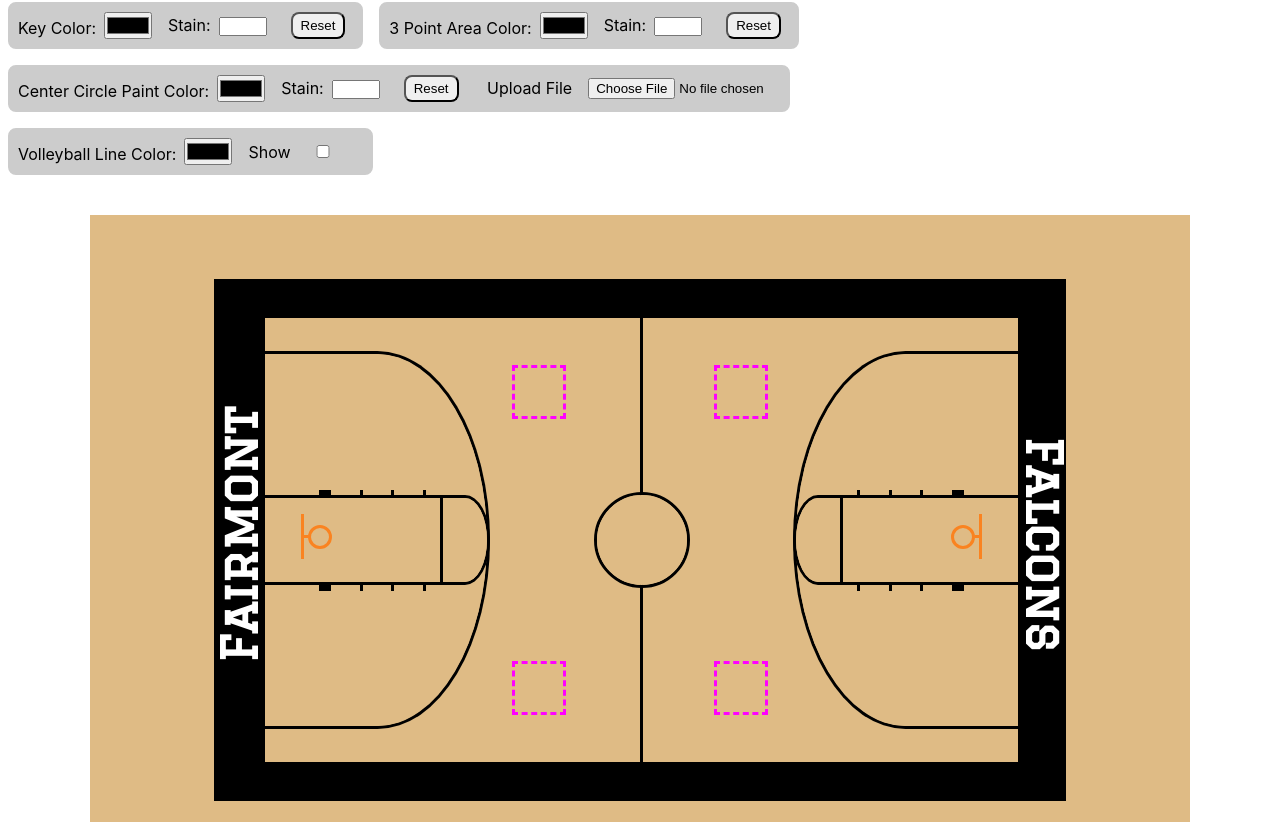
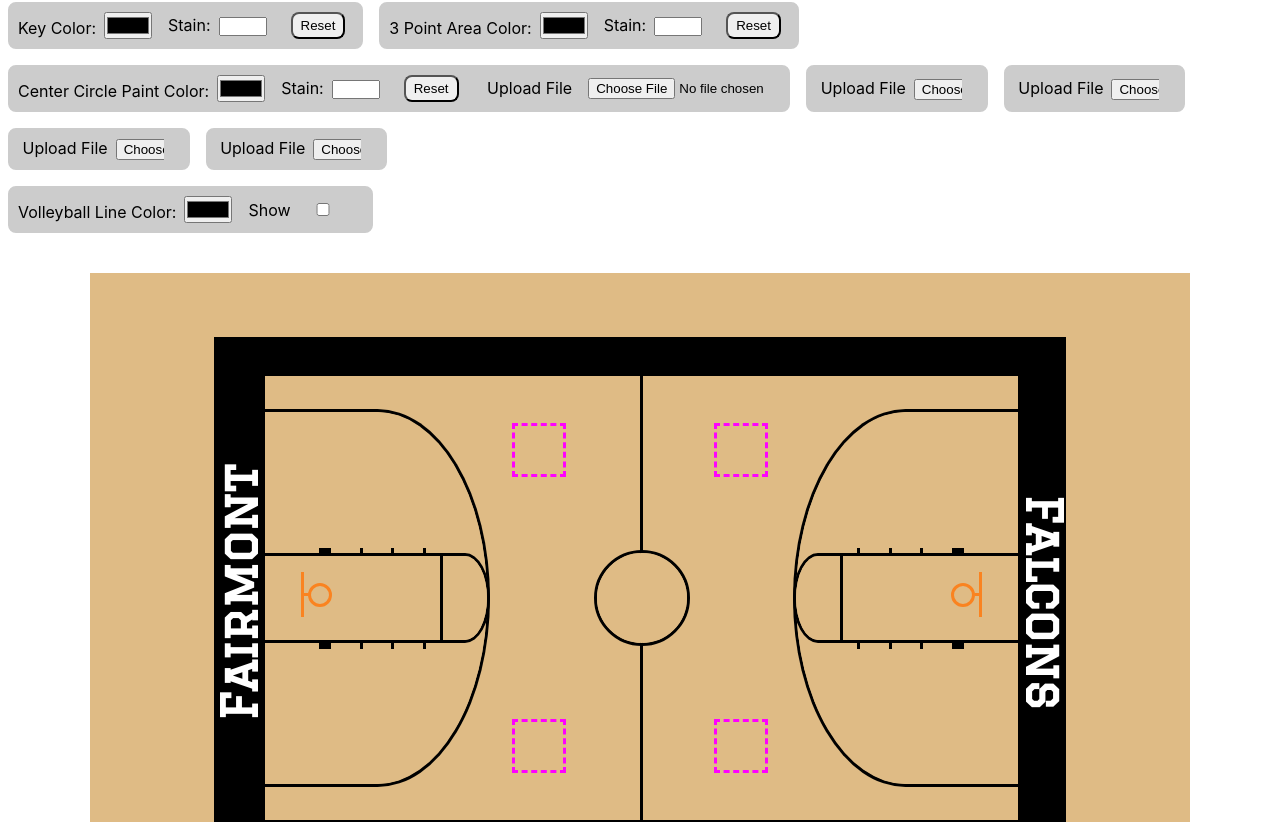
Before and after one commit to jbratcher/court-designer, a React (Create React App) app: page / in a window 1280 px wide. Shown: the part 300-1122 px from the top of the page. Built offline with nearby package versions, Linux system fonts and the light colour scheme.

Commit message:
feat: all side court inputs, image placement, and logic

```diff
--- a/src/App.js
+++ b/src/App.js
@@ -22,9 +22,13 @@
       laneColor: "#DFBB85",
       laneColorOpacity: 1,
       leftEndBorderText: "Fairmont",
+      leftTopSideCourtImage: null,
+      leftBottomSideCourtImage: null,
       keyColor: "#DFBB85",
       keyColorOpacity: 1,
       rightEndBorderText: "Falcons",
+      rightTopSideCourtImage: null,
+      rightBottomSideCourtImage: null,
       mainGameLineColor: "black",
       threePointAreaColor: "#DFBB85",
       threePointAreaColorOpacity: 1,
@@ -105,10 +109,14 @@
       laneColor,
       laneColorOpacity,
       leftEndBorderText,
+      leftTopSideCourtImage,
+      leftBottomSideCourtImage,
       keyColor,
       keyColorOpacity,
       mainGameLineColor,
       rightEndBorderText,
+      rightTopSideCourtImage,
+      rightBottomSideCourtImage,
       threePointAreaColor,
       threePointAreaColorOpacity,
       volleyballLineColor,
@@ -461,6 +469,58 @@
 
               </li>
 
+              <li className="menuNavListItem">
+
+                <label className="leftTopSideCourtImageInput"> Upload File
+                  <input
+                    onChange={this.handleImage}
+                    name="leftTopSideCourtImage"
+                    type="file"
+                    accept="image/*">
+                  </input>
+                </label>
+
+              </li>
+
+              <li className="menuNavListItem">
+
+                <label className="leftBottomSideCourtImageInput"> Upload File
+                  <input
+                    onChange={this.handleImage}
+                    name="leftBottomSideCourtImage"
+                    type="file"
+                    accept="image/*">
+                  </input>
+                </label>
+
+              </li>
+
+              <li className="menuNavListItem">
+
+                <label className="rightTopSideCourtImageInput"> Upload File
+                  <input
+                    onChange={this.handleImage}
+                    name="rightTopSideCourtImage"
+                    type="file"
+                    accept="image/*">
+                  </input>
+                </label>
+
+              </li>
+
+              <li className="menuNavListItem">
+
+                <label className="rightBottomSideCourtImageInput"> Upload File
+                  <input
+                    onChange={this.handleImage}
+                    name="rightBottomSideCourtImage"
+                    type="file"
+                    accept="image/*">
+                  </input>
+                </label>
+
+              </li>
+
             </ul>
 
             <ul className="menuNavList">
@@ -508,6 +568,10 @@
           laneColor={laneColor}
           laneColorOpacity={laneColorOpacity}
           leftEndBorderText={leftEndBorderText}
+          leftTopSideCourtImage={leftTopSideCourtImage}
+          leftBottomSideCourtImage={leftBottomSideCourtImage}
+          rightTopSideCourtImage={rightTopSideCourtImage}
+          rightBottomSideCourtImage={rightBottomSideCourtImage}
           keyColor={keyColor}
           keyColorOpacity={keyColorOpacity}
           mainGameLineColor={mainGameLineColor}
--- a/src/App.scss
+++ b/src/App.scss
@@ -336,6 +336,12 @@
     position: absolute;
     top: 50px;
     left: 250px;
+
+    img {
+      width: 100%;
+      height: 100%;
+    }
+
   }
 
   .leftBottomSideCourt {
@@ -345,6 +351,12 @@
     position: absolute;
     bottom: 50px;
     left: 250px;
+
+      img {
+        width: 100%;
+        height: 100%;
+      }
+
   }
 
 }
@@ -397,6 +409,12 @@
     position: absolute;
     top: 50px;
     right: 250px;
+
+    img {
+      width: 100%;
+      height: 100%;
+    }
+
   }
 
   .rightBottomSideCourt {
@@ -406,6 +424,12 @@
     position: absolute;
     bottom: 50px;
     right: 250px;
+
+    img {
+      width: 100%;
+      height: 100%;
+    }
+
   }
 
   .rightLaneArea {
--- a/src/Court.js
+++ b/src/Court.js
@@ -20,9 +20,13 @@
       keyColorOpacity,
       laneColor,
       laneColorOpacity,
+      leftTopSideCourtImage,
+      leftBottomSideCourtImage,
       leftEndBorderText,
       mainGameLineColor,
       rightEndBorderText,
+      rightTopSideCourtImage,
+      rightBottomSideCourtImage,
       threePointAreaColor,
       threePointAreaColorOpacity,
       volleyballLineColor,
@@ -214,9 +218,27 @@
 
                   </section>
 
-                  <section className="leftTopSideCourt"></section>
+                  <section className="leftTopSideCourt">
 
-                  <section className="leftBottomSideCourt"></section>
+                    { leftTopSideCourtImage ?
+                      <img
+                        className="leftTopSideCourtImage"
+                        src={leftTopSideCourtImage}
+                        alt="Left Top Side Court Graphic"></img>
+                    : null}
+
+                  </section>
+
+                  <section className="leftBottomSideCourt">
+
+                    { leftBottomSideCourtImage ?
+                      <img
+                        className="leftBottomSideCourtImage"
+                        src={leftBottomSideCourtImage}
+                        alt="Left Bottom Side Court Graphic"></img>
+                    : null}
+
+                  </section>
 
                 </section>
 
@@ -367,9 +389,27 @@
 
                   </section>
 
-                  <section className="rightTopSideCourt"></section>
+                  <section className="rightTopSideCourt">
 
-                  <section className="rightBottomSideCourt"></section>
+                    { rightTopSideCourtImage ?
+                      <img
+                        className="rightTopSideCourtImage"
+                        src={rightTopSideCourtImage}
+                        alt="Right Top Side Court Graphic"></img>
+                    : null}
+
+                  </section>
+
+                  <section className="rightBottomSideCourt">
+
+                    { rightBottomSideCourtImage ?
+                      <img
+                        className="rightBottomSideCourtImage"
+                        src={rightBottomSideCourtImage}
+                        alt="Right Bottom Side Court Graphic"></img>
+                    : null}
+
+                  </section>
 
                 </section>
 
```
